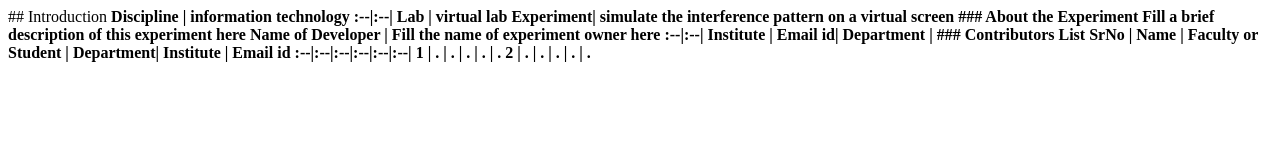
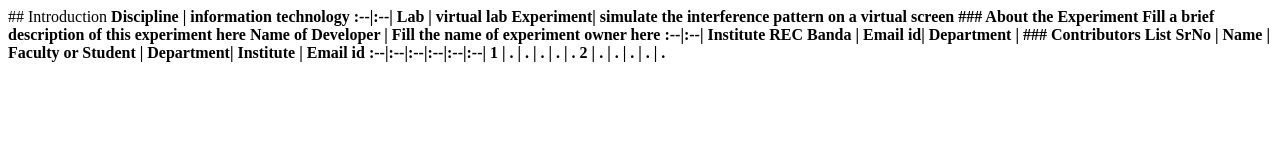
Before and after one commit to jyoti2006ratnesh-cpu/Simulate-the-interference-pattern-on-a-virtual-screen-, a plain HTML site: page index.html in a window 1280 px wide. Drawn offline with Linux system fonts and the light colour scheme.

Commit message:
Update index.html

```diff
--- a/index.html
+++ b/index.html
@@ -12,7 +12,7 @@ Fill a brief description of this experiment here
 
 <b>Name of Developer | <b> Fill the name of experiment owner here
 :--|:--|
-<b> Institute | <b>
+<b> Institute REC Banda | <b>
 <b> Email id|     <b>
 <b> Department |
 
```
